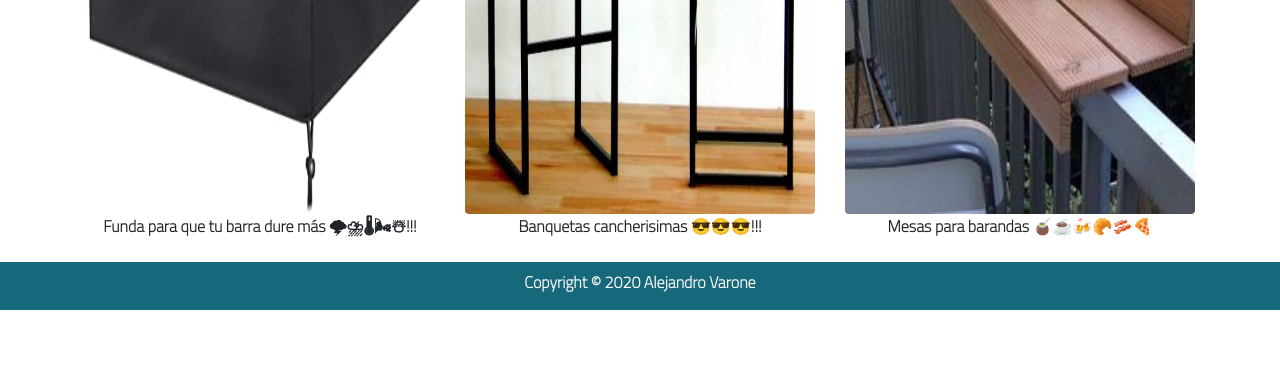
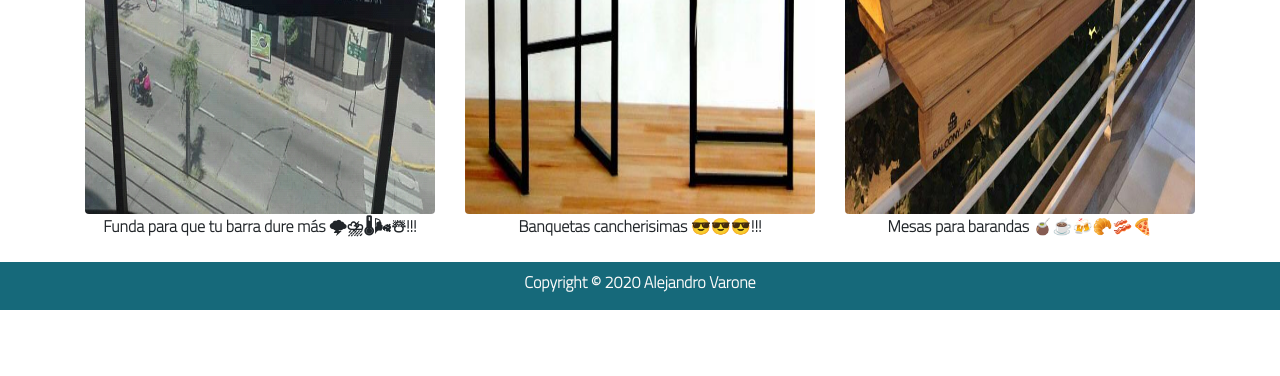
Before and after one commit to alevaar/proyectocoder-balconyar, a website: page products.html in a window 1280 px wide. Shown: the part 424-800 px from the top of the page. Drawn offline with nearby package versions, Linux system fonts and the light colour scheme.

Commit message:
commit previo a subir la page a GITHUB

```diff
--- a/products.html
+++ b/products.html
@@ -56,7 +56,7 @@
                     <div class="row">
                         <div class="imagenes-productos1 col-lg-4 col-md-4 col-sm-12 mb-2 text-center">
                             <a href="https://www.instagram.com/balcony_ar/?hl=es-la" target="_blank">
-                                <img src="assets/fundabarra.jpg" class="rounded" alt="funda-barra">
+                                <img src="assets/cobertor barra balcony.jpeg" class="rounded" alt="funda-barra">
                             </a>
                             <p class="font-weight-bold">Funda para que tu barra dure más 🌩⛈🌡🌬☃!!!</p>
                         </div>
@@ -68,7 +68,7 @@
                         </div>
                         <div class="imagenes-productos3 col-lg-4 col-md-4 col-sm-12 text-center">
                             <a href="https://www.instagram.com/balcony_ar/?hl=es-la" target="_blank">
-                                <img src="assets/barra.jpg" class="rounded" alt="barra">
+                                <img src="assets/IMG-20210206-WA0004.jpg" class="rounded" alt="barra">
                             </a>
                             <p class="font-weight-bold">Mesas para barandas 🧉☕🍻🥐🥓🍕</p>
                         </div>
```
Also changed, not shown: assets/cobertor barra balcony.jpeg (added).
